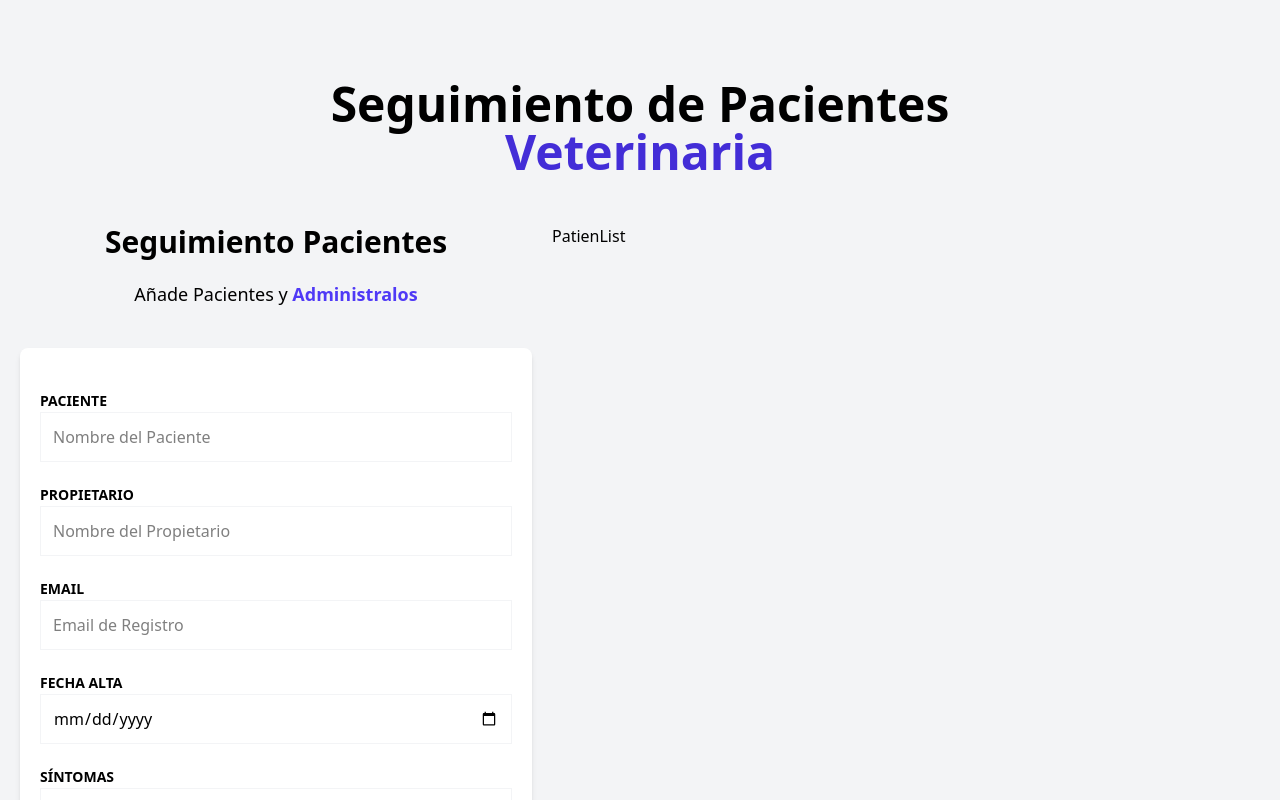
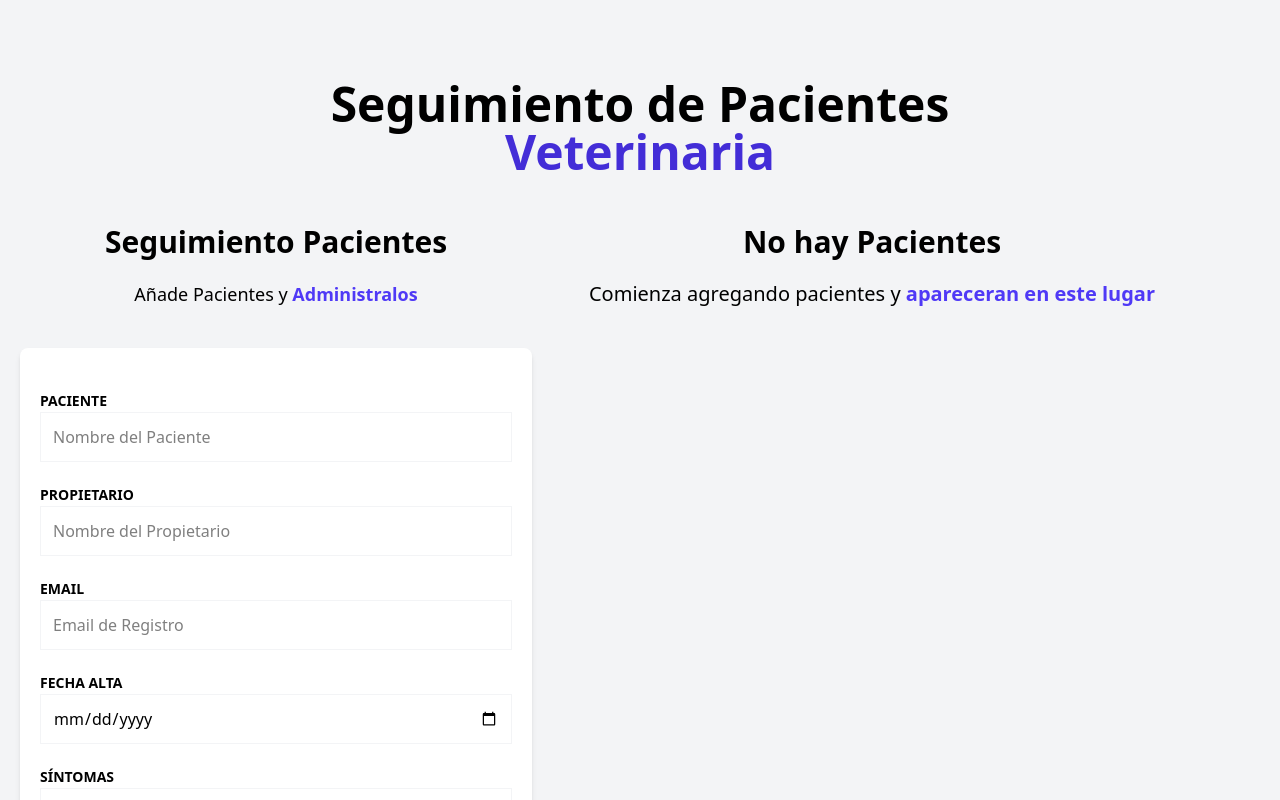
Before and after one commit to Raquelll77/Pacientes---Zustand---React---React-Hook-Form---TypeScript, a React (Vite) app: page / in a window 1280 px wide. Shown: the top 800 px of the page. Built offline with nearby package versions, Linux system fonts and the light colour scheme.

Commit message:
listando pacientes y citas

```diff
--- a/src/components/PatienList.tsx
+++ b/src/components/PatienList.tsx
@@ -1,9 +1,34 @@
 import { usePatienStore } from "../store"
+import PatientDetails from "./PatientDetails"
 export default function PatienList() {
 
   const patients = usePatienStore(state => state.patients)
-  console.log(patients)
+
   return (
-    <div>PatienList</div>
+    <div className="md:w-1/2 lg:3/5 md:h-screen overflow-y-scroll">
+      {patients.length ? (
+        <>
+          <h2 className="font-black text-3xl text-center">Listado de Pacientes</h2>
+          <p className="text-xl mt-5 mb-10 text-center">Administra tus {''}
+            <span className="text-indigo-600 font-bold">Pacientes y Citas</span>
+          </p>
+          {patients.map(patient => (
+            <PatientDetails
+              key = {patient.id}
+              patient = {patient}
+            />
+          ))}
+        </>
+
+      ) : (
+        <>
+          <h2 className="font-black text-3xl text-center">No hay Pacientes</h2>
+          <p className="text-xl mt-5 mb-10 text-center">
+            Comienza agregando pacientes y {''}
+            <span className="text-indigo-600 font-bold">apareceran en este lugar</span>
+          </p>
+        </>
+      )}
+    </div>
   )
 }
--- /dev/null
+++ b/src/components/PatientDetailItem.tsx
@@ -0,0 +1,12 @@
+type PatientDetailItemProps ={
+    label: string
+    data: string
+}
+export default function PatientDetailItem({label, data} : PatientDetailItemProps) {
+  return (
+    <p className="font-bold mb-3 text-gray-700 uppercase">
+            {label}: {''}
+            <span className="font-normal normal-case">{data}</span>
+    </p>
+  )
+}
--- /dev/null
+++ b/src/components/PatientDetails.tsx
@@ -0,0 +1,18 @@
+import { Patient } from "../types"
+import PatientDetailItem from "./PatientDetailItem"
+
+type PatientDetailsProps = {
+    patient: Patient
+}
+export default function PatientDetails({patient} : PatientDetailsProps) {
+  return (
+    <div className="mx-5 my-10 px-5 py-10 bg-white shadow-md rounded-xl">
+        <PatientDetailItem label="ID" data = {patient.id}/>
+        <PatientDetailItem label="Nombre" data = {patient.name}/>
+        <PatientDetailItem label="Propietario" data = {patient.caretaker}/>
+        <PatientDetailItem label="Email" data = {patient.email}/>
+        <PatientDetailItem label="Fecha Alta" data = {patient.date.toString()}/>
+        <PatientDetailItem label="Sintomas" data = {patient.symptoms}/>
+    </div>
+  )
+}
```
